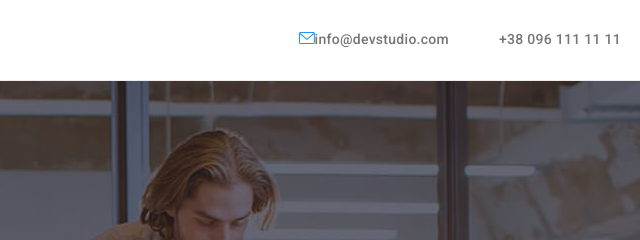
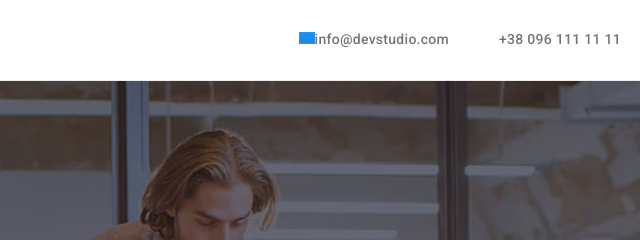
Before and after one commit to Sldvld/goit-markup-hw-04, a plain HTML site: page index.html in a window 1280 px wide. Shown: the top 240 px of the page, 604-1244 px from the left. Drawn offline with nearby package versions, Linux system fonts and the light colour scheme; files whose address does not match are found by name.

Commit message:
Update styles.css

```diff
--- a/css/styles.css
+++ b/css/styles.css
@@ -124,7 +124,9 @@ img {
 .envelope {
     width: 16px;
     height: 12px;
-    fill: var(--secondary-text-color)
+    fill: var(--secondary-text-color);
+    background-color: #188CE8;
+
 }
 
 /* Hero styles */
```
